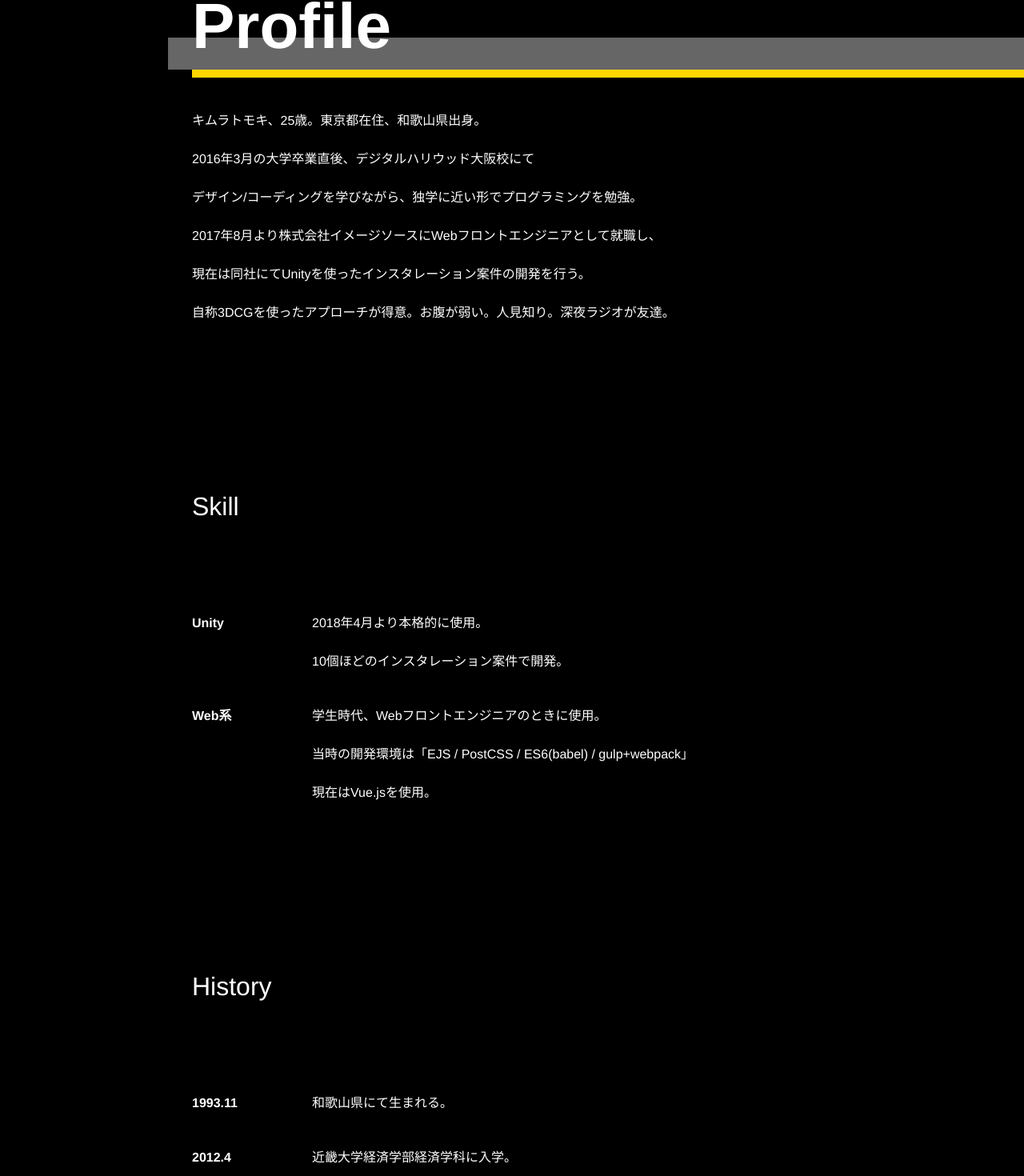
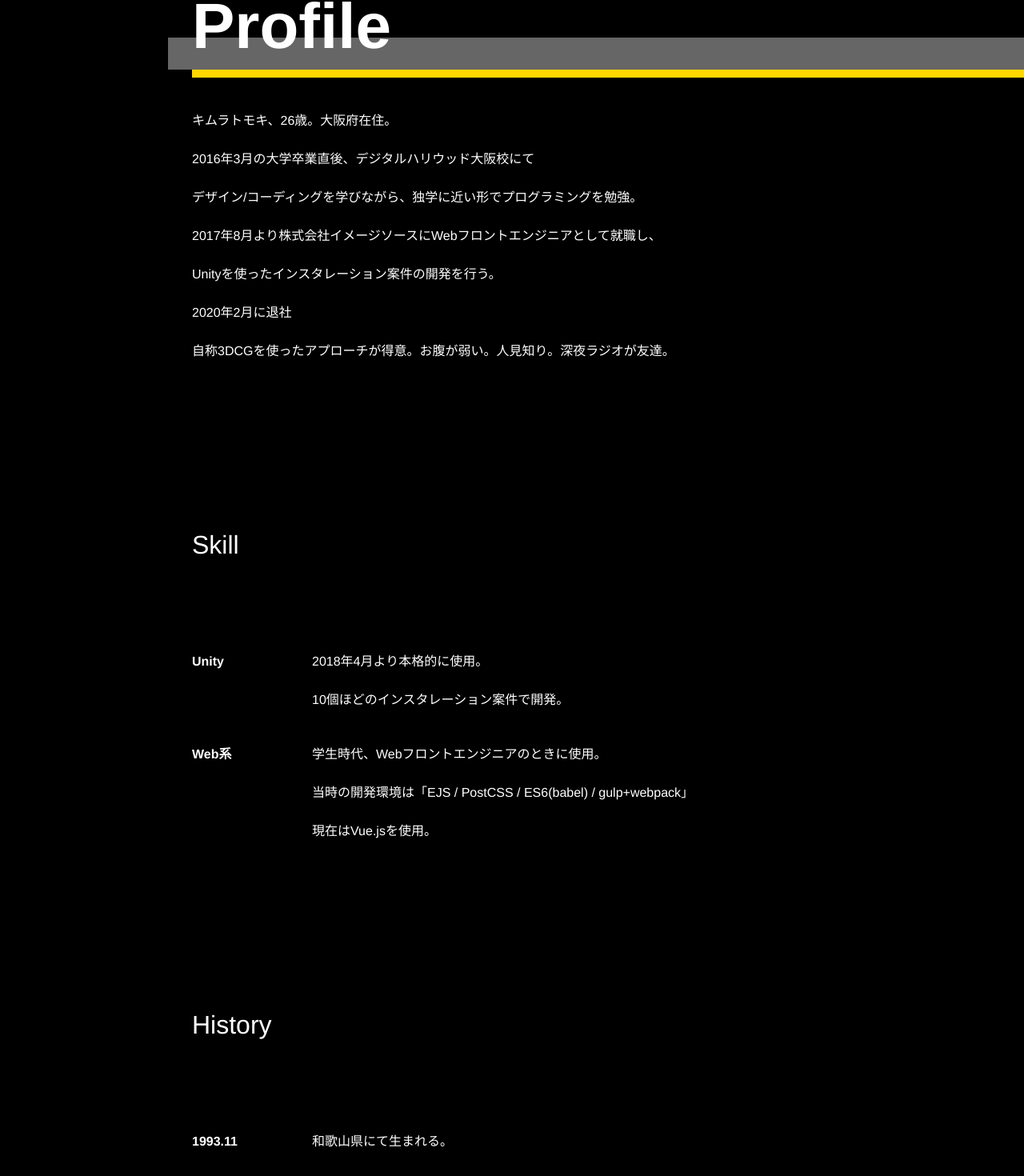
Before and after one commit to kmrtmk03/portfolio2019, a Vue app: page /profile in a window 1280 px wide. Shown: the part 253-1723 px from the top of the page at 80% size. Built offline with nearby package versions, Linux system fonts and the light colour scheme.

Commit message:
image bugs fixed

```diff
--- a/src/components/Playground.vue
+++ b/src/components/Playground.vue
@@ -205,9 +205,9 @@ export default {
   top: 60px;
   left: 612px;
   text-align: left;
-  &:not(.close) {
-    animation: buttonopen 1000ms 0ms infinite;
-  }
+  // &:not(.close) {
+  //   animation: buttonopen 1000ms 0ms infinite;
+  // }
   &:hover {
     cursor: pointer;
     color: $keyColor;
--- a/src/views/Profile.vue
+++ b/src/views/Profile.vue
@@ -8,11 +8,12 @@
         <div class="section-wrap section-wrap-first">
             <SectionTitle v-bind:sectionTitle='arry_1st.title' v-bind:className='arry_1st.className'></sectionTitle>
             <p class="section-detail">
-                キムラトモキ、25歳。東京都在住、和歌山県出身。<br>
+                キムラトモキ、26歳。大阪府在住。<br>
                 2016年3月の大学卒業直後、デジタルハリウッド大阪校にて<br>
                 デザイン/コーディングを学びながら、独学に近い形でプログラミングを勉強。<br>
                 2017年8月より株式会社イメージソースにWebフロントエンジニアとして就職し、<br>
-                現在は同社にてUnityを使ったインスタレーション案件の開発を行う。<br>
+                Unityを使ったインスタレーション案件の開発を行う。<br>
+                2020年2月に退社<br>
                 自称3DCGを使ったアプローチが得意。お腹が弱い。人見知り。深夜ラジオが友達。
             </p>
         </div>
@@ -84,13 +85,14 @@ export default {
             ],
             historys: [
                 { id: 1, title: '1993.11', detail: '和歌山県にて生まれる。' },
-                { id: 2, title: '2012.4', detail: '近畿大学経済学部経済学科に入学。' },
-                { id: 3, title: '2016.3', detail: '上記大学を卒業。' },
-                { id: 4, title: '2016.4', detail: 'デジタルハリウッド大阪校に入学。' },
-                { id: 5, title: '2017.3', detail: '上記を卒業。<br>デジタルフロンティア2017 インスタレーション部門ベストプランニング賞を受賞。' },
-                { id: 6, title: '2017.8', detail: '株式会社イメージソースでWebフロントエンジニアとして入社。' },
-                { id: 7, title: '2018.4', detail: 'インスタレーション案件の開発に携わるようになる。' },
-                { id: 8, title: '2018.11', detail: '自社展示イベントProtoTypesにて「Effects Simulation」を出展し、<br>会社の顔に泥を塗る。' }
+                { id: 2, title: '2012.04', detail: '近畿大学経済学部経済学科に入学。' },
+                { id: 3, title: '2016.03', detail: '上記大学を卒業。' },
+                { id: 4, title: '2016.04', detail: 'デジタルハリウッド大阪校に入学。' },
+                { id: 5, title: '2017.03', detail: '上記を卒業。<br>デジタルフロンティア2017 インスタレーション部門ベストプランニング賞を受賞。' },
+                { id: 6, title: '2017.08', detail: '株式会社イメージソースでWebフロントエンジニアとして入社。' },
+                { id: 7, title: '2018.04', detail: 'インスタレーション案件の開発に携わるようになる。' },
+                { id: 8, title: '2018.11', detail: '自社展示イベントProtoTypesにて「Effects Simulation」を出展し、<br>会社の顔に泥を塗る。' },
+                { id: 9, title: '2020.02', detail: 'イメージソースを退社。' }
             ],
             hobbys: [
                 { id: 1, title: '写真', detail: 'Sony α7とRICOH GRを使用。主にストリートスナップ。'},
--- a/src/views/Work.vue
+++ b/src/views/Work.vue
@@ -114,7 +114,7 @@ export default {
                 {id: 7, number: 7, title: 'Blog site', imgsrc: 'blog-1'}
             ],
             cgs: [
-                {id: 1, number: 3, title: 'Houdini Smoke', imgsrc: 'houdini_smoke-1'},
+                {id: 1, number: 3, title: 'Houdini Smoke', imgsrc: 'houdini_smoke-2'},
                 {id: 2, number: 4, title: 'Houdini Line', imgsrc: 'houdini_line-1'},
                 {id: 3, number: 5, title: 'Modeling', imgsrc: 'Modeling-1'}
             ],
@@ -178,7 +178,7 @@ export default {
                     number: 3,
                     title: 'Houdini Smoke',
                     date: '2017.10',
-                    imgtopUrl: '_thumbnail-houdini_effects-smoke1',
+                    imgtopUrl: '_thumbnail-houdini_effects-smoke2',
                     texts: [
                         {id: 1, content: 'Houdiniの流体シミュレーションを使って制作した静止画です。実際の煙では見ない淡い色を使用してCG感を出しました。'}
                     ],
@@ -186,7 +186,7 @@ export default {
                     link: '',
                     imgs: [
                         {id: 1, filename: 'houdini_smoke-2'},
-                        {id: 2, filename: 'houdini_smoke-3'},
+                        // {id: 2, filename: 'houdini_smoke-3'},
                         {id: 3, filename: 'houdini_smoke-4'},
                         {id: 4, filename: 'houdini_smoke-5'}
                     ]
```
Also changed, not shown: src/assets/img/houdini_smoke-1.jpg (deleted).
